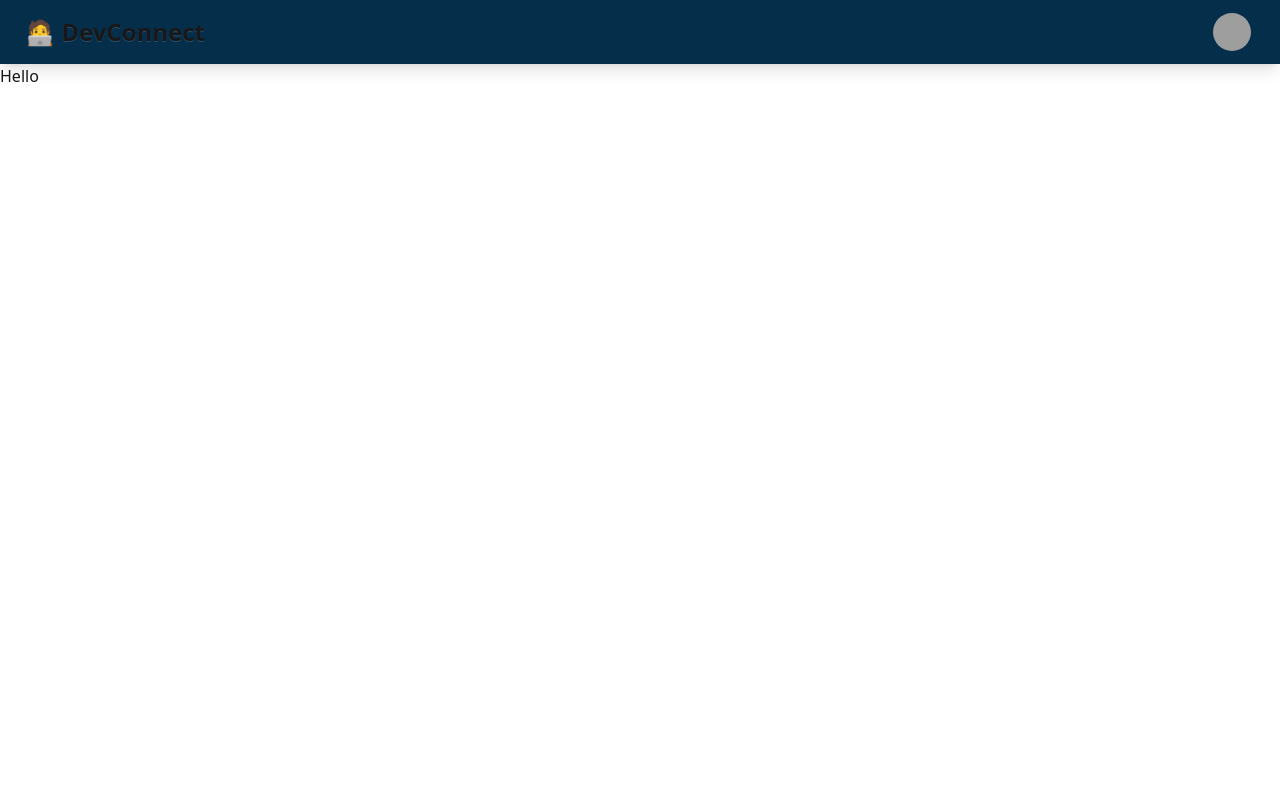
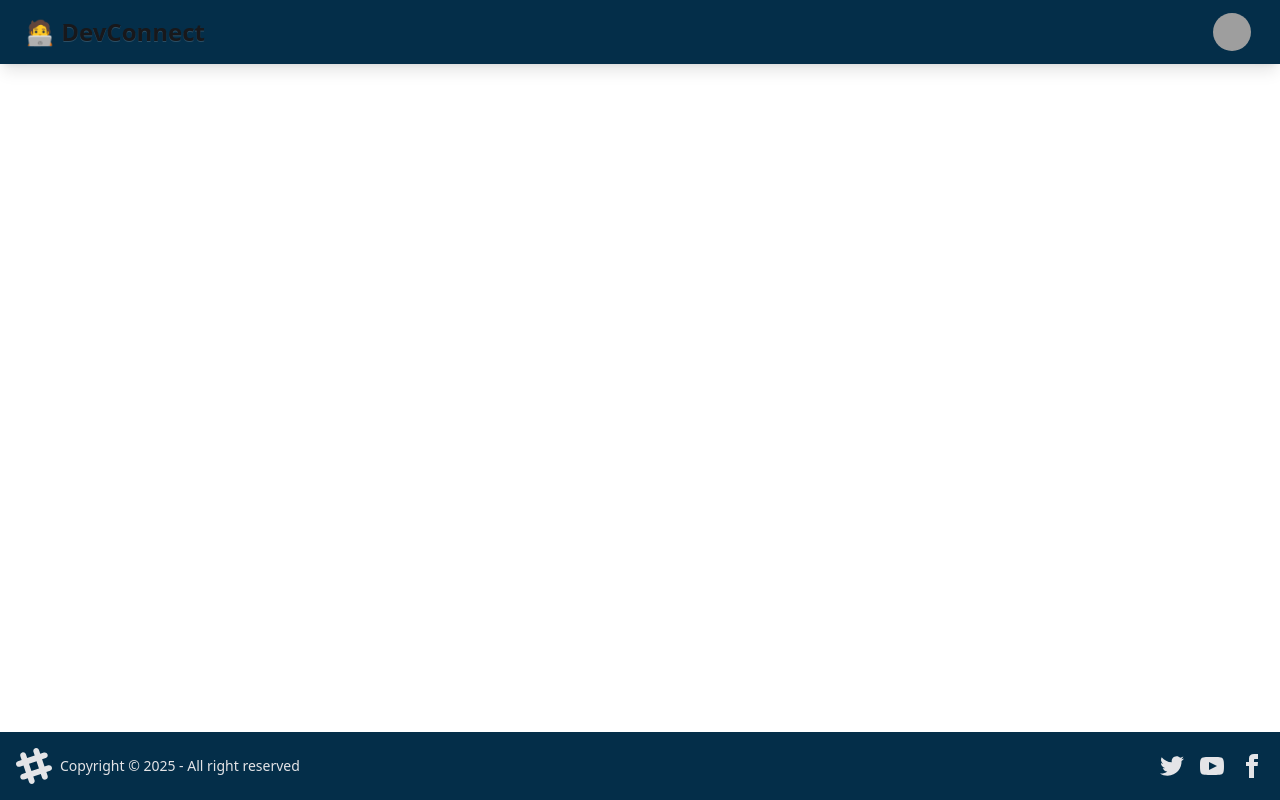
Before and after one commit to Talhaayubkhan/DevConnect, a React (Vite) app in the folder client/: page / in a window 1280 px wide. Built offline with nearby package versions, Linux system fonts and the light colour scheme; grey boxes are pictures that could not be loaded.

Commit message:
feat: add routing with react-router-dom, implement Body, Footer, Login, and Profile components

```diff
--- a/client/package.json
+++ b/client/package.json
@@ -13,6 +13,7 @@
     "@tailwindcss/vite": "^4.1.4",
     "react": "^19.0.0",
     "react-dom": "^19.0.0",
+    "react-router-dom": "^7.5.0",
     "tailwindcss": "^4.1.4"
   },
   "devDependencies": {
--- a/client/src/App.jsx
+++ b/client/src/App.jsx
@@ -1,10 +1,18 @@
-import NavBar from "./components/NavBar";
-
+import Body from "./components/Body";
+import { BrowserRouter, Route, Routes } from "react-router-dom";
+import Login from "./components/Login";
+import Profile from "./components/Profile";
 function App() {
   return (
     <>
-      <NavBar />
-      <h1>Hello</h1>
+      <BrowserRouter basename="/">
+        <Routes>
+          <Route path="/" element={<Body />}>
+            <Route path="login" element={<Login />} />
+            <Route path="profile" element={<Profile />} />
+          </Route>
+        </Routes>
+      </BrowserRouter>
     </>
   );
 }
--- /dev/null
+++ b/client/src/components/Body.jsx
@@ -0,0 +1,15 @@
+import React from "react";
+import NavBar from "./NavBar";
+import { Outlet } from "react-router-dom";
+import Footer from "./Footer";
+const Body = () => {
+  return (
+    <>
+      <NavBar />
+      <Outlet />
+      <Footer />
+    </>
+  );
+};
+
+export default Body;
--- /dev/null
+++ b/client/src/components/Footer.jsx
@@ -0,0 +1,61 @@
+import React from "react";
+
+const Footer = () => {
+  return (
+    <>
+      <footer className="footer sm:footer-horizontal bg-info-content text-neutral-content items-center p-4 fixed bottom-0">
+        <aside className="grid-flow-col items-center">
+          <svg
+            width="36"
+            height="36"
+            viewBox="0 0 24 24"
+            xmlns="http://www.w3.org/2000/svg"
+            fillRule="evenodd"
+            clipRule="evenodd"
+            className="fill-current"
+          >
+            <path d="M22.672 15.226l-2.432.811.841 2.515c.33 1.019-.209 2.127-1.23 2.456-1.15.325-2.148-.321-2.463-1.226l-.84-2.518-5.013 1.677.84 2.517c.391 1.203-.434 2.542-1.831 2.542-.88 0-1.601-.564-1.86-1.314l-.842-2.516-2.431.809c-1.135.328-2.145-.317-2.463-1.229-.329-1.018.211-2.127 1.231-2.456l2.432-.809-1.621-4.823-2.432.808c-1.355.384-2.558-.59-2.558-1.839 0-.817.509-1.582 1.327-1.846l2.433-.809-.842-2.515c-.33-1.02.211-2.129 1.232-2.458 1.02-.329 2.13.209 2.461 1.229l.842 2.515 5.011-1.677-.839-2.517c-.403-1.238.484-2.553 1.843-2.553.819 0 1.585.509 1.85 1.326l.841 2.517 2.431-.81c1.02-.33 2.131.211 2.461 1.229.332 1.018-.21 2.126-1.23 2.456l-2.433.809 1.622 4.823 2.433-.809c1.242-.401 2.557.484 2.557 1.838 0 .819-.51 1.583-1.328 1.847m-8.992-6.428l-5.01 1.675 1.619 4.828 5.011-1.674-1.62-4.829z"></path>
+          </svg>
+          <p>Copyright © {new Date().getFullYear()} - All right reserved</p>
+        </aside>
+        <nav className="grid-flow-col gap-4 md:place-self-center md:justify-self-end">
+          <a>
+            <svg
+              xmlns="http://www.w3.org/2000/svg"
+              width="24"
+              height="24"
+              viewBox="0 0 24 24"
+              className="fill-current"
+            >
+              <path d="M24 4.557c-.883.392-1.832.656-2.828.775 1.017-.609 1.798-1.574 2.165-2.724-.951.564-2.005.974-3.127 1.195-.897-.957-2.178-1.555-3.594-1.555-3.179 0-5.515 2.966-4.797 6.045-4.091-.205-7.719-2.165-10.148-5.144-1.29 2.213-.669 5.108 1.523 6.574-.806-.026-1.566-.247-2.229-.616-.054 2.281 1.581 4.415 3.949 4.89-.693.188-1.452.232-2.224.084.626 1.956 2.444 3.379 4.6 3.419-2.07 1.623-4.678 2.348-7.29 2.04 2.179 1.397 4.768 2.212 7.548 2.212 9.142 0 14.307-7.721 13.995-14.646.962-.695 1.797-1.562 2.457-2.549z"></path>
+            </svg>
+          </a>
+          <a>
+            <svg
+              xmlns="http://www.w3.org/2000/svg"
+              width="24"
+              height="24"
+              viewBox="0 0 24 24"
+              className="fill-current"
+            >
+              <path d="M19.615 3.184c-3.604-.246-11.631-.245-15.23 0-3.897.266-4.356 2.62-4.385 8.816.029 6.185.484 8.549 4.385 8.816 3.6.245 11.626.246 15.23 0 3.897-.266 4.356-2.62 4.385-8.816-.029-6.185-.484-8.549-4.385-8.816zm-10.615 12.816v-8l8 3.993-8 4.007z"></path>
+            </svg>
+          </a>
+          <a>
+            <svg
+              xmlns="http://www.w3.org/2000/svg"
+              width="24"
+              height="24"
+              viewBox="0 0 24 24"
+              className="fill-current"
+            >
+              <path d="M9 8h-3v4h3v12h5v-12h3.642l.358-4h-4v-1.667c0-.955.192-1.333 1.115-1.333h2.885v-5h-3.808c-3.596 0-5.192 1.583-5.192 4.615v3.385z"></path>
+            </svg>
+          </a>
+        </nav>
+      </footer>
+    </>
+  );
+};
+
+export default Footer;
--- /dev/null
+++ b/client/src/components/Login.jsx
@@ -0,0 +1,7 @@
+import React from "react";
+
+const Login = () => {
+  return <div>Login</div>;
+};
+
+export default Login;
--- a/client/src/components/NavBar.jsx
+++ b/client/src/components/NavBar.jsx
@@ -3,7 +3,7 @@
 const NavBar = () => {
   return (
     <>
-      <div className="navbar bg-info-content	 shadow-lg">
+      <div className="navbar bg-info-content shadow-lg">
         <div className="flex-1">
           <a className="btn btn-ghost text-2xl">🧑‍💻 DevConnect</a>
         </div>
--- /dev/null
+++ b/client/src/components/Profile.jsx
@@ -0,0 +1,7 @@
+import React from "react";
+
+const Profile = () => {
+  return <div>Profile</div>;
+};
+
+export default Profile;
```
Also changed, not shown: 1 other file (tests, documents, lock files or other folders).
